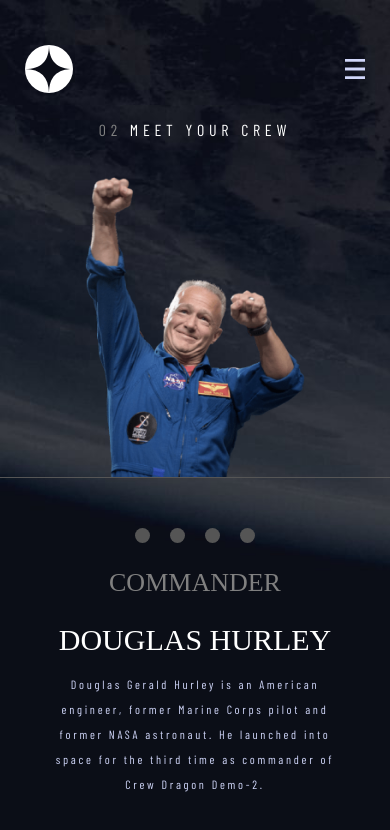
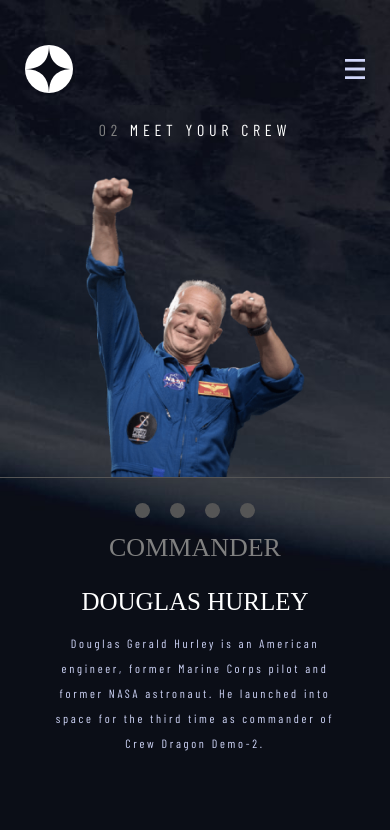
Before and after one commit to jodevera/spacetour-react, a React (Create React App) app: page /crew in a window 390 px wide. Shown: the top 830 px of the page. Built offline with nearby package versions, Linux system fonts and the light colour scheme; a web font is replaced by a local one.

Commit message:
minor adjustments

```diff
--- a/src/components/Pages/styles/crew.css
+++ b/src/components/Pages/styles/crew.css
@@ -107,16 +107,17 @@
 
 @media only screen and (max-width: 480px) {
     .crewButtons {
+        margin-top: 0;
         order: 1;
     }
     .crewTitle {
-        margin-top: 25px;
+        margin-top: 15px;
         order: 2;
         font-size: 26px;
     }
     .crewName {
         order: 3;
-        font-size: 30px;
+        font-size: 25px;
     }
     .crewDesc {
         order: 4;
--- a/src/components/Pages/styles/destination.css
+++ b/src/components/Pages/styles/destination.css
@@ -85,7 +85,7 @@
 }
 .destinationStats {
     display: flex;
-    margin-top: 30px;
+    margin-top: 25px;
 }
 
 .destinationVal {
@@ -129,7 +129,6 @@
         margin-top: 130px;
         margin-left: 50px;
         margin-right: 50px;
-        padding-bottom: 50px;
     }
 
 
@@ -158,6 +157,7 @@
     }
     .destinationStats {
         width: 100%;
+        margin-bottom: 50px;
     }
 
 }
--- a/src/components/Pages/styles/tech.css
+++ b/src/components/Pages/styles/tech.css
@@ -84,6 +84,7 @@
     .techText {
         margin-left: 0;
         margin-top: 25px;
+        margin-bottom: 50px;
         justify-content: center;
         text-align: center;
         min-width: auto;
@@ -91,7 +92,7 @@
         min-height: auto;
     }
     .techButtons {
-        margin-top: 50px;
+        margin-top: 25px;
         flex-direction: row;
         justify-content: center;
     }
```
